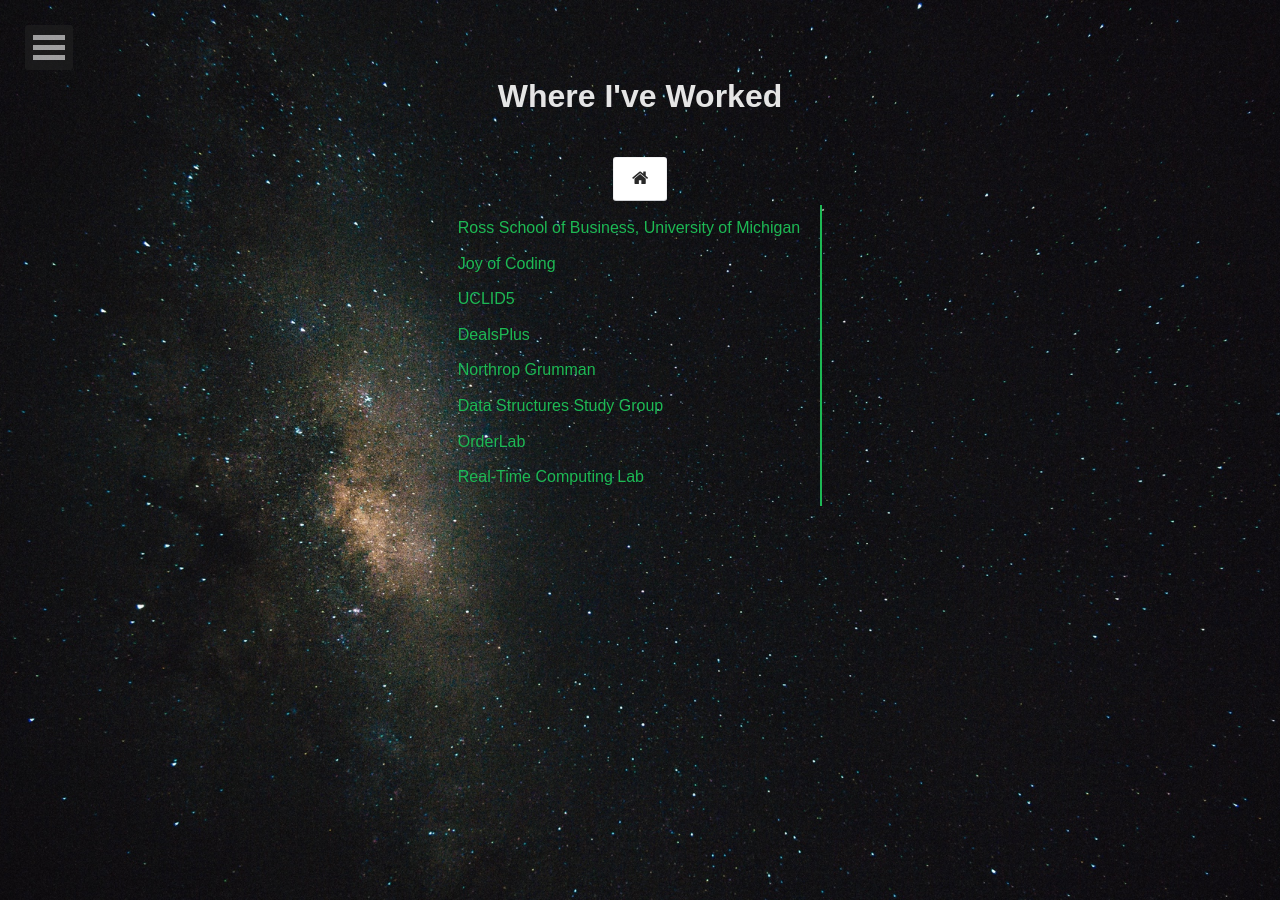
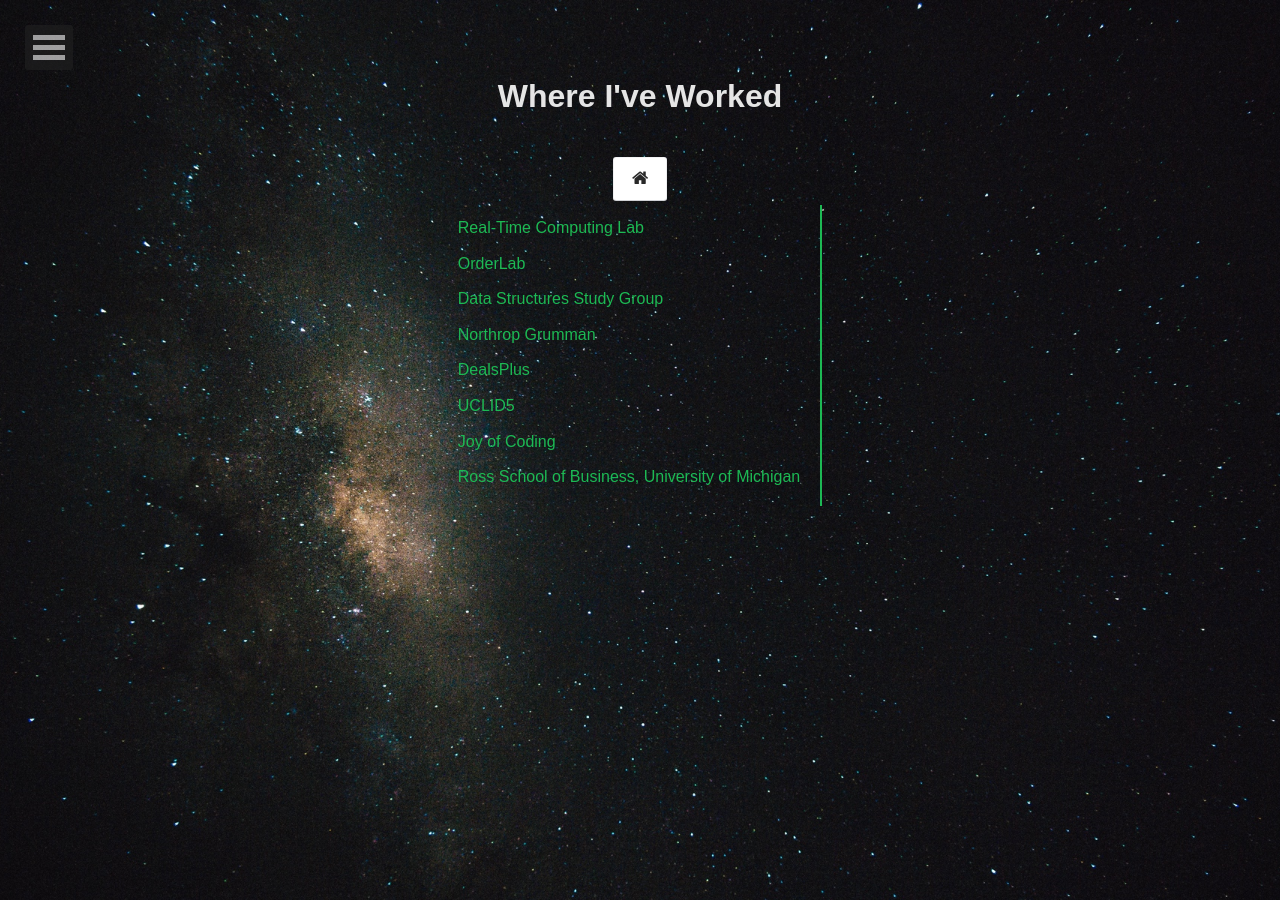
Before and after one commit to Porvesh/Porvesh.github.io, a Jekyll site: the page built from experience/index.md, in a window 1280 px wide. Built offline with Jekyll 4.4.1, drawn with Linux system fonts in a browser that asks for light colours.

Commit message:
added expereinces

```diff
--- a/_layouts/experiences.html
+++ b/_layouts/experiences.html
@@ -108,12 +108,13 @@
             <div class="experience-container">
                 <div class="company-list">
                     <ul>
-                        {% for experience in site.work %}
+                        {% assign reversed_work = site.work | reverse %}
+                        {% for experience in reversed_work %}
                         <li><a onclick="showDetails('{{ experience.id }}')">{{ experience.title }}</a></li>
                         {% endfor %}
                     </ul>
                 </div>
-                {% for experience in site.work %}
+                {% for experience in reversed_work %}
                 <div class="details" id="{{ experience.id }}">
                     <p class="company-title">{{ experience.title }}</p>
                     <p class="role-title">{{ experience.role }}</p>
```
